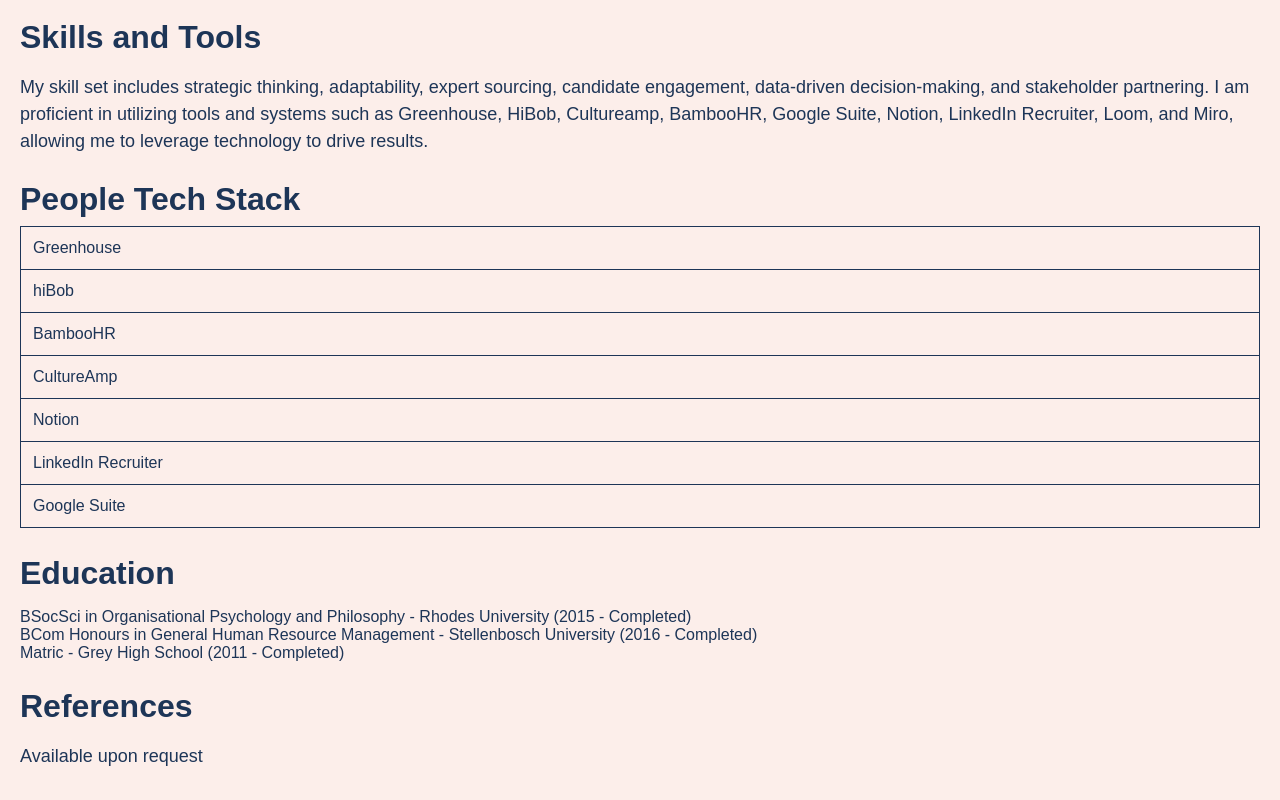
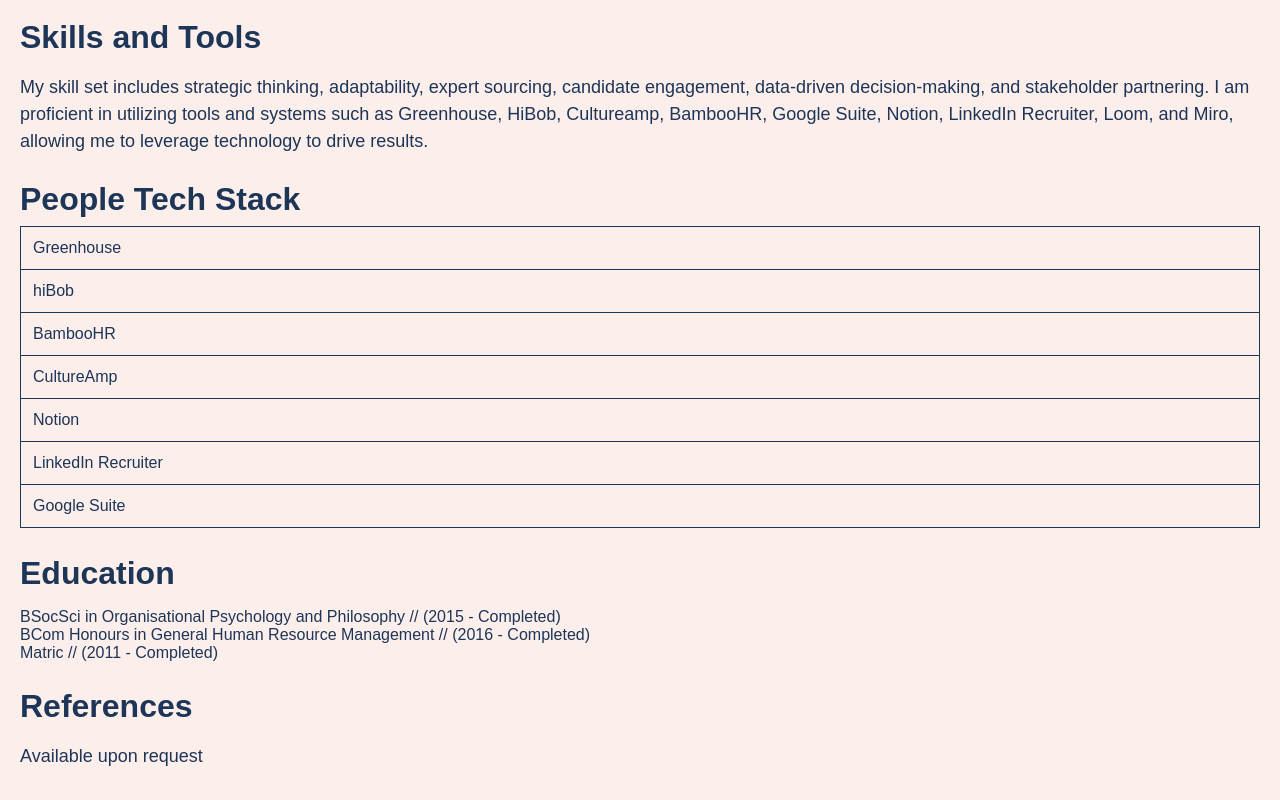
Before and after one commit to 0xRevan/expressPortfolio, a website: page public/whyChooseMe.html in a window 1280 px wide. Shown: the part 750-1550 px from the top of the page. Drawn offline with Linux system fonts and the light colour scheme.

Commit message:
initial commit. simple services website

```diff
--- a/public/whyChooseMe.html
+++ b/public/whyChooseMe.html
@@ -51,9 +51,9 @@
 
     <h2>Education</h2>
     <ul>
-        <li>BSocSci in Organisational Psychology and Philosophy - Rhodes University (2015 - Completed)</li>
-        <li>BCom Honours in General Human Resource Management - Stellenbosch University (2016 - Completed)</li>
-        <li>Matric - Grey High School (2011 - Completed)</li>
+        <li>BSocSci in Organisational Psychology and Philosophy // (2015 - Completed)</li>
+        <li>BCom Honours in General Human Resource Management // (2016 - Completed)</li>
+        <li>Matric // (2011 - Completed)</li>
     </ul>
 
     <h2>References</h2>
```
Also changed, not shown: public/contactMe.html (+1 -1 lines), README.txt (added).
